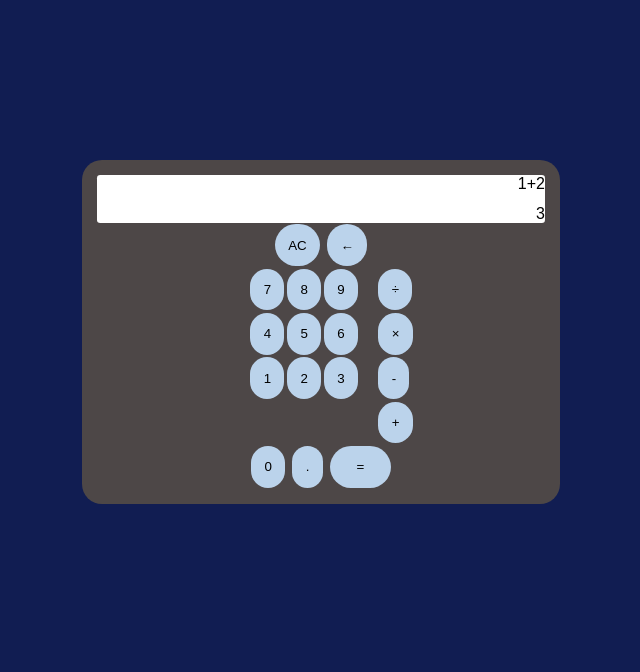
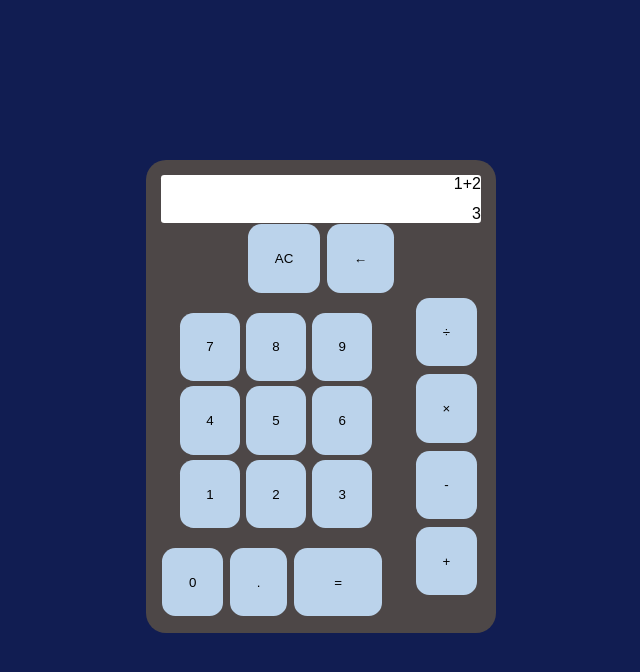
Before and after one commit to Bene-33/Calculator-JS, a plain HTML site: page index.html in a window 1280 px wide. Shown: the whole page, without its empty margins (319-959 px from the left). Drawn offline with Linux system fonts and the light colour scheme.

Commit message:
more alignment of the grid

```diff
--- a/index.html
+++ b/index.html
@@ -20,6 +20,7 @@
                     <button>&larr;</button>
                 </div>
                 <div id = "calculatorMiddle">
+                    <div>
                         <div id = "numbers">
                             <button class = "number">1</button>
                             <button class = "number">2</button>
@@ -31,6 +32,12 @@
                             <button class = "number">8</button>
                             <button class = "number">9</button>
                         </div>
+                        <div id ="calculatorBottom">
+                            <button>0</button>
+                            <button>.</button>
+                            <button id = "equal">=</button>
+                        </div>
+                    </div>
                     <div id = "operators">
                         <button class = "operator">&divide;</button>
                         <button class = "operator">&times;</button>
@@ -38,11 +45,7 @@
                         <button class = "operator">+</button>
                     </div>
                 </div>
-                <div id ="calculatorBottom">
-                    <button>0</button>
-                    <button>.</button>
-                    <button id = "equal">=</button>
-                </div>
+
             </div>
         </div>
     </div>
--- a/style.css
+++ b/style.css
@@ -13,7 +13,7 @@ body{
 #calculator{
     display:flex;
     flex-direction: column;
-    width: 28em;
+    width: 20em;
     align-self: center;
     background-color: #4d4747;
     padding: 15px;
@@ -46,16 +46,17 @@ body{
     justify-content: center;
 }
 #numbers{
-    width: 8em;
+    padding: 1em;
     display:flex;
     flex-wrap: wrap-reverse;
-    align-self: flex-start;
+    align-self: center;
 }
 
 #operators{
-    width: 1em;
-    align-self: flex-end;
-    flex-wrap: wrap;
+    align-self: flex-start;
+    display: flex;
+    flex-direction: column;
+
 }
 
 #calculatorBottom{
@@ -63,15 +64,20 @@ body{
 }
 
 #equal{
-    padding: 1em 2em;
+    padding: 2em 3em;
 }
 button{
-    padding: 1em;
+    padding: 2em;
     margin: 0.1em;
     background-color: #bbd3eb;
-    border-radius: 10em;
+    border-radius: 1em;
     border:#bbd3eb;
 }
 .number{
-    padding: 1em;
+    margin: 0.2em;
 }
+
+.operator{
+    margin: 0.3em;
+
+}
```
Lines whose indentation alone changed are shown as unchanged.
